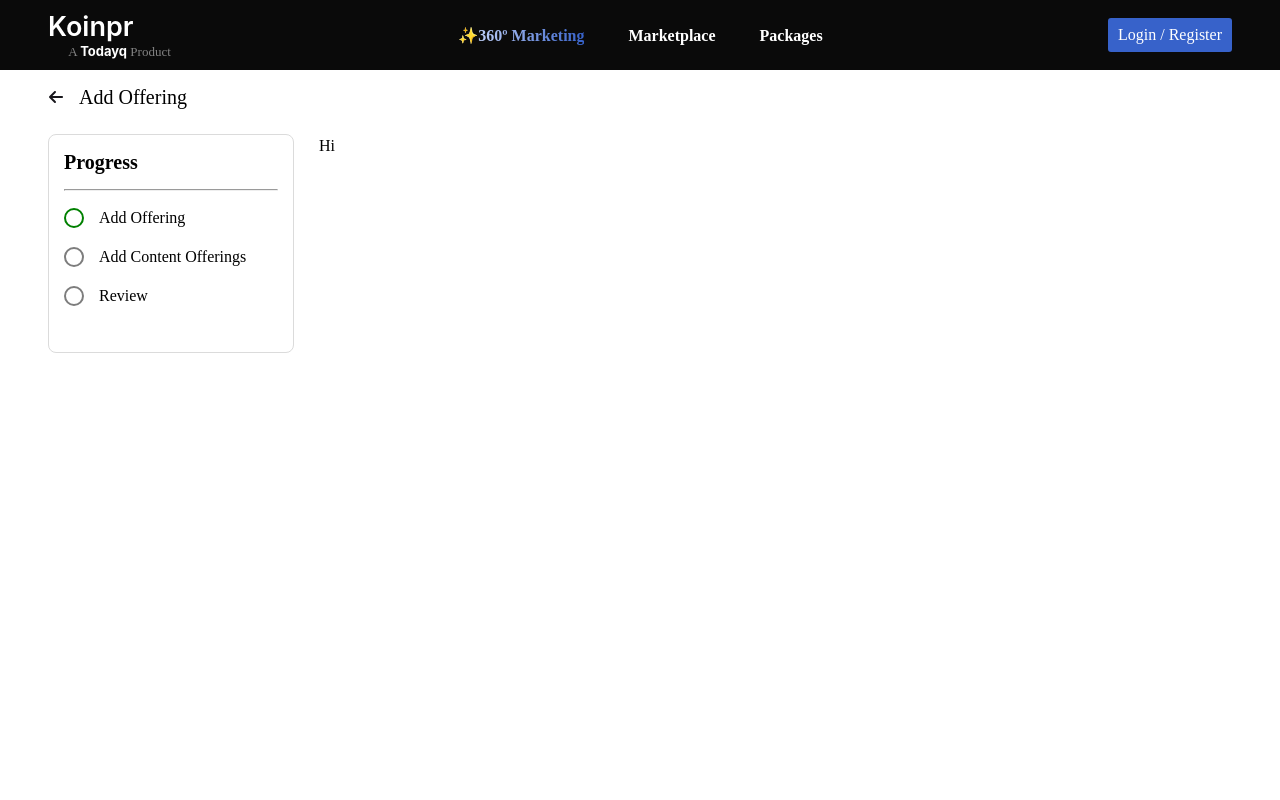
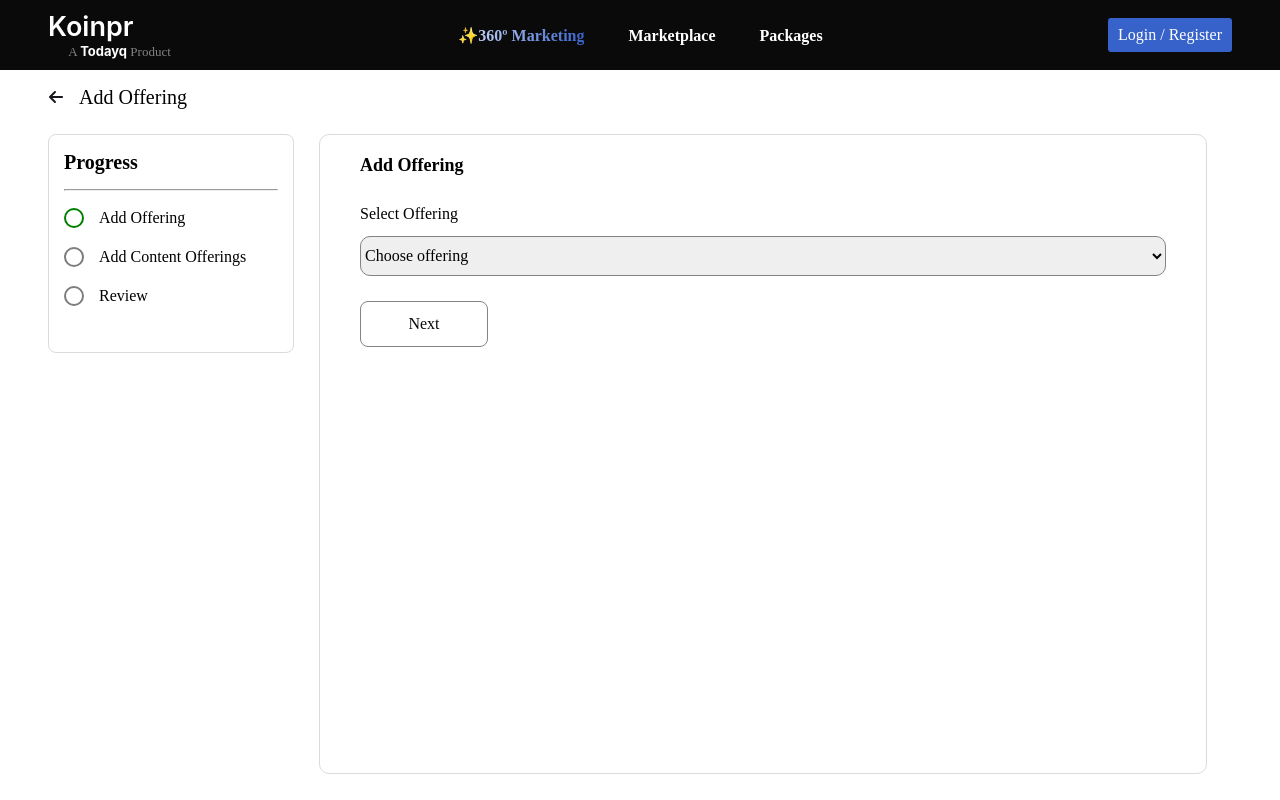
Before and after one commit to GowthamAkula89/koinpr-tq, a React (Create React App) app: page /addofferingcontent in a window 1280 px wide. Built offline with nearby package versions, Linux system fonts and the light colour scheme.

Commit message:
Update AddOfferingContentPage

```diff
--- /dev/null
+++ b/src/Components/AddOfferingContentForm/index.js
@@ -0,0 +1,109 @@
+import React, { useContext, useState, useEffect } from "react";
+import "./addOfferingContentForm.css";
+import DataContext from "../DataContext";
+import { useNavigate } from "react-router-dom";
+
+const offeringList = ["Press Release", "Sponsored Content", "Banner Ad"];
+
+const AddOfferingContentForm = () => {
+    const { offeringDone, contentDone, setContentDone, reviewDone, setReviewDone, offeringData, setOfferingData } = useContext(DataContext);
+    const [formValid, setFormValid] = useState(false);
+    const navigate = useNavigate();
+
+    useEffect(() => {
+        validateForm();
+    }, [offeringData]);
+
+    const validateForm = () => {
+        const requiredFields = [
+            "offering", "price", "discountPrice"
+        ];
+        const isValid = requiredFields.every(field => !!offeringData[field]);
+        setFormValid(isValid);
+    };
+
+    const handleChange = (e) => {
+        const { name, value, type, checked } = e.target;
+        if (type === "checkbox") {
+            setOfferingData({
+                ...offeringData,
+                [name]: checked
+            });
+        } else {
+            setOfferingData({
+                ...offeringData,
+                [name]: value
+            });
+        }
+    };
+
+    const handleSubmit = async (e) => {
+        e.preventDefault();
+        setContentDone({
+            done: true,
+            progress: false
+        });
+        setReviewDone((prevState) => ({
+            ...prevState,
+            progress: true
+        }));
+        navigate("/review");
+    };
+
+    return (
+        <div className="add-offering-form">
+            <div className="offering-section">
+                {offeringDone.progress ? "Add Offering" : contentDone.progress ? "Add Content Offerings" : reviewDone.progress ? "Review" : ""}
+            </div>
+            <form className="form-container" onSubmit={handleSubmit}>
+                <div className="form-input-details">
+                    <label htmlFor="offering" className="input-title">Select Offering</label>
+                    <select id="offering" name="offering" value={offeringData.offering} onChange={handleChange} className="input-value">
+                        <option>Choose offering</option>
+                        {offeringList.map((offering, index) => (
+                            <option key={index} value={offering}>{offering}</option>
+                        ))}
+                    </select>
+                </div>
+                {offeringData.offering && (
+                    <>
+                        <div className="form-sub-details">
+                            <div className="form-input-details">
+                                <label htmlFor="price" className="input-title">Price</label>
+                                <input
+                                    type="number"
+                                    id="price"
+                                    name="price"
+                                    placeholder="Enter price"
+                                    value={offeringData.price}
+                                    onChange={handleChange}
+                                    className="input-value"
+                                    required
+                                />
+                            </div>
+                            <div className="form-input-details">
+                                <label htmlFor="discountPrice" className="input-title">Discount (%)</label>
+                                <input
+                                    type="number"
+                                    id="discountPrice"
+                                    name="discountPrice"
+                                    placeholder="Enter discount percentage"
+                                    value={offeringData.discountPrice}
+                                    onChange={handleChange}
+                                    className="input-value"
+                                />
+                            </div>
+                        </div>
+                    </>
+                )}
+                {formValid ? (
+                    <button type="submit" className="next-btn">Next</button>
+                ) : (
+                    <button type="button" className="next-btn disabled" disabled>Next</button>
+                )}
+            </form>
+        </div>
+    );
+};
+
+export default AddOfferingContentForm;
--- a/src/Components/AddOfferingForm/index.js
+++ b/src/Components/AddOfferingForm/index.js
@@ -1,8 +1,7 @@
 import React, { useState, useEffect, useContext } from "react";
 import "./addOfferingForm.css";
 import DataContext from "../DataContext";
-import { Link } from "react-router-dom";
-
+import { useNavigate } from "react-router-dom";
 const categoryList = ["Content", "Distribution", "Ads", "Twitter Influencers", "Telegram Influencers", "Youtube Influencers", "Instagram Influencer", "ICO Listing", "Exchange Listing"];
 const languageList = [
     "English", "Spanish", "French", "German", "Chinese",
@@ -27,9 +26,8 @@ const regionList = [
 const AddOfferingForm = () => {
     const { offeringDone, setOfferingDone, contentDone, setContentDone, reviewDone, offeringData, setOfferingData } = useContext(DataContext);
     const [formValid, setFormValid] = useState(false);
-
+    const navigate = useNavigate();
     useEffect(() => {
-
         validateForm();
     }, [offeringData]);
 
@@ -99,6 +97,7 @@ const AddOfferingForm = () => {
             ...prevState,
             progress: true
         }));
+        navigate("/addofferingcontent");
     };
     console.log(offeringData);
     return (
@@ -106,7 +105,7 @@ const AddOfferingForm = () => {
             <div className="offering-section">
                 {offeringDone.progress ? "Add Offering" : contentDone.progress ? "Add Content Offerings" : reviewDone.progress ? "Review" : ""}
             </div>
-            <form className="form-container" onSubmit={handleSubmit}>
+            <form className="form-container">
                 <div className="form-input-details">
                     <label htmlFor="category" className="input-title">Select Category</label>
                     <select id="category" name="category" value={offeringData.category} onChange={handleChange}>
@@ -319,9 +318,7 @@ const AddOfferingForm = () => {
                             </div>
                         </div>
                         {formValid ? (
-                            <Link to="/addofferingcontent" className="nav-link">
-                                <button type="submit" className="next-btn">Next</button>
-                            </Link>
+                            <button type="submit" className="next-btn" onClick={handleSubmit}>Next</button>
                         ) : (
                             <button type="button" className="next-btn disabled" disabled>Next</button>
                         )}
--- a/src/Components/DataContext/index.js
+++ b/src/Components/DataContext/index.js
@@ -30,6 +30,7 @@ export const DataProvider = ({ children }) => {
         adultContent: null,
         cryptoWeb3: null
       },
+      offering:"",
       price: 0,
       discountPrice: 0
   });
--- a/src/Pages/AddOfferingContentPage/index.js
+++ b/src/Pages/AddOfferingContentPage/index.js
@@ -4,6 +4,7 @@ import Header from "../../Components/Header";
 import { Link } from "react-router-dom";
 import { FaArrowLeft } from "react-icons/fa6";
 import AddOfferingSidebar from "../../Components/AddOfferingSidebar";
+import AddOfferingContentForm from "../../Components/AddOfferingContentForm";
 const AddOfferingContentPage = () => {
     return(
         <div>
@@ -17,7 +18,7 @@ const AddOfferingContentPage = () => {
                 </div>
                 <div className="add-offering-page-container">
                     <AddOfferingSidebar/>
-                    <div>Hi</div>
+                    <AddOfferingContentForm/>
                 </div>
             </div>
         </div>
```
Also changed, not shown: src/Components/AddOfferingContentForm/addOfferingContentForm.css (added).
